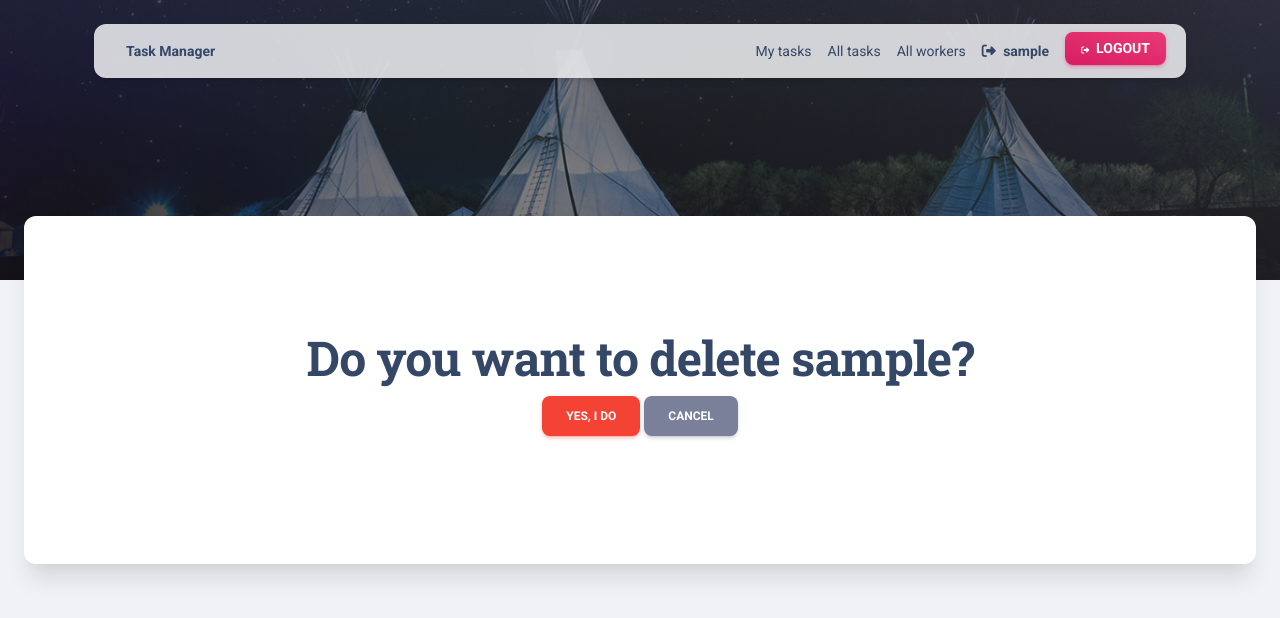
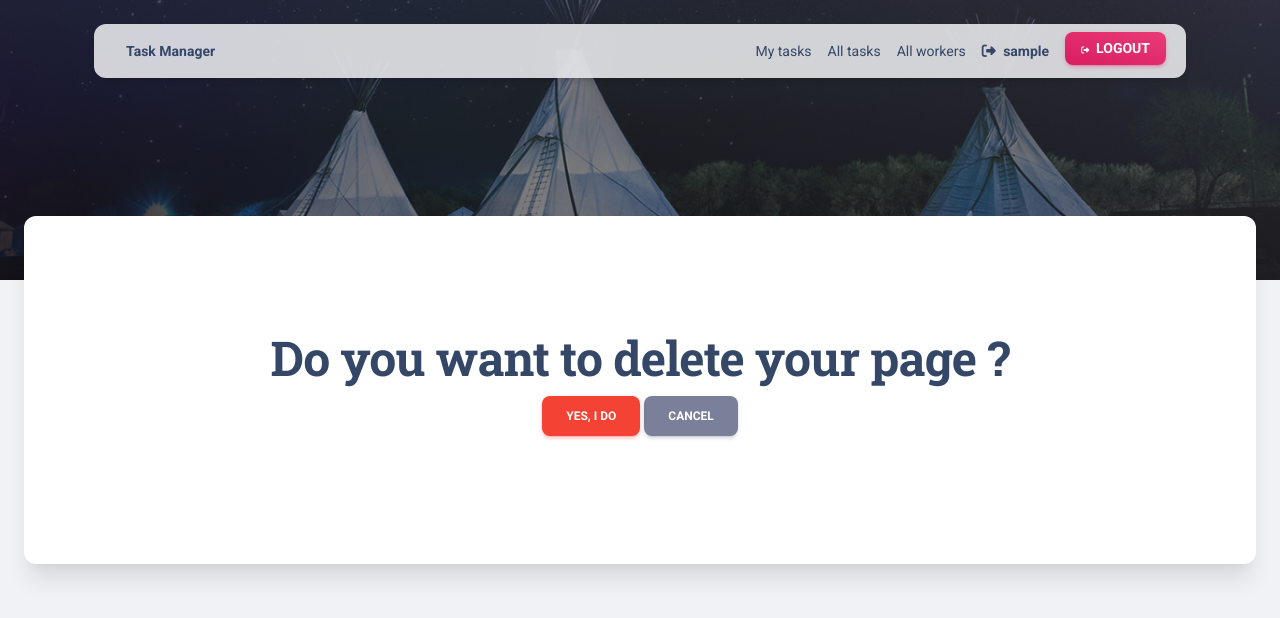
Before and after one commit to Olexii-Babii/task-manager, a Django app: page /workers/1/delete/ in a window 1280 px wide. Shown: the top 618 px of the page. Run offline with Django 5.2, Linux system fonts and the light colour scheme; the visitor is signed in with stand-in values (Sample User, id 1); data comes from the database, SQL or seed files in the repository; some libraries are stand-ins or nearby versions.

Commit message:
Update worker delete page (update title)

```diff
--- a/manager/views.py
+++ b/manager/views.py
@@ -24,7 +24,7 @@ def index(request) -> HttpResponse:
 
 class WorkersListView(LoginRequiredMixin, generic.ListView):
     model = Worker
-    paginate_by = 10
+    paginate_by = 5
     queryset = Worker.objects.all().select_related("position")
 
     def get_context_data(
@@ -48,7 +48,7 @@ class WorkersListView(LoginRequiredMixin, generic.ListView):
 
 class TasksListView(LoginRequiredMixin, generic.ListView):
     model = Task
-    paginate_by = 10
+    paginate_by = 5
     queryset = Task.objects.select_related("task_type")
 
     def get_context_data(
--- a/templates/manager/worker_confirm_delete.html
+++ b/templates/manager/worker_confirm_delete.html
@@ -32,7 +32,8 @@
   <section class="py-7">
     <div class="container">
       <div class="row align-items-center text-center">
-        <h1>Do you want to delete {{ worker.username }}?</h1>
+        <h1>Do you want to delete {% if worker.id == user.id %}your page
+        {% else %}{{ worker.username }}{% endif %}?</h1>
         <form method="post" action="">
           {% csrf_token %}
           <input class="btn btn-danger" type="submit" value="Yes, I do">
--- a/templates/manager/worker_confirm_delete_old.html
+++ b/templates/manager/worker_confirm_delete_old.html
@@ -1,6 +1,7 @@
 {% extends "base.html" %}
 {% block content %}
-  <h1>Do you want to delete {{ worker.username }}?</h1>
+  <h1>Do you want to delete {% if worker.id == user.id %}your page
+  {% else %}{{ worker.username }}{% endif %}?</h1>
   <form method="post" action="">
     {% csrf_token %}
     <input class="btn btn-danger" type="submit" value="Yes, I do">
```
